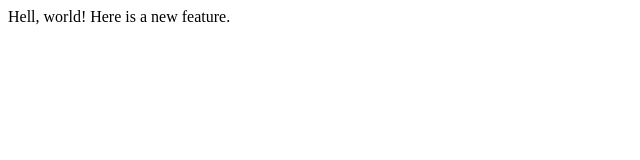
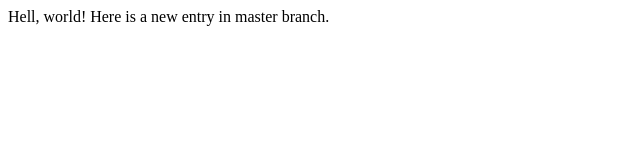
Before and after one commit to jrubio001/lecture1, a plain HTML site: page index.html in a window 1280 px wide. Shown: the whole page, without its empty margins (0-640 px from the left). Drawn offline with Linux system fonts and the light colour scheme.

Commit message:
New entry in the master branch.

```diff
--- a/index.html
+++ b/index.html
@@ -5,6 +5,6 @@
 	</head>
 	<body>
 		Hell, world!
-		Here is a new feature.
+		Here is a new entry in master branch.
 	</body>
 </html>
```
